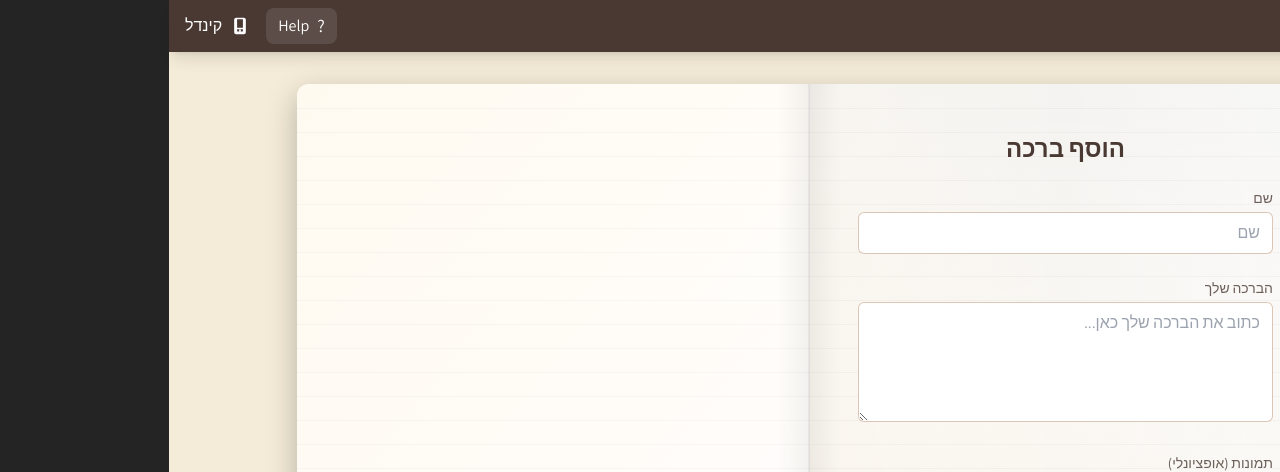
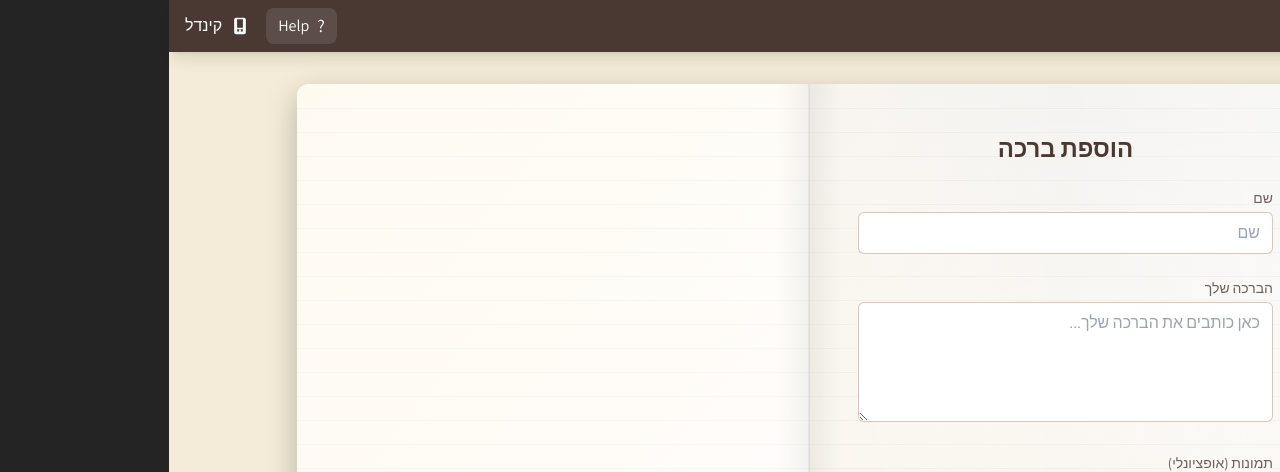
Before and after one commit to amirgal/mayush, a React (Vite) app: page / in a window 1280 px wide. Both pictures are taken after a click on the button "Add new message". Shown: the top 472 px of the page. Built offline with nearby package versions, Linux system fonts and the light colour scheme; no server answers.

Commit message:
refactor: update Hebrew text labels in book form and kindle view

```diff
--- a/src/components/messages/BookFormPage.tsx
+++ b/src/components/messages/BookFormPage.tsx
@@ -44,7 +44,7 @@ const BookFormPage: React.FC<BookFormPageProps> = ({
   return (
     <div className={`relative z-[1] flex-1 ${isMobile ? '' : 'p-4'}`}>
       <h2 className="text-2xl font-bold mb-6 text-book-dark text-center">
-        {message ? 'ערוך ברכה' : 'הוסף ברכה'}
+        {message ? 'עריכת ברכה' : 'הוספת ברכה'}
       </h2>
 
       <form onSubmit={handleSubmit} className="space-y-6">
@@ -65,7 +65,7 @@ const BookFormPage: React.FC<BookFormPageProps> = ({
           <textarea
             value={content}
             onChange={(e) => setContent(e.target.value)}
-            placeholder="כתוב את הברכה שלך כאן..."
+            placeholder="כאן כותבים את הברכה שלך..."
             className="w-full px-3 py-2 border rounded-md focus:outline-none min-h-[120px] resize-y bg-white border-book-accent/30 focus:border-book-accent text-right"
             disabled={isSubmitting}
             required
@@ -96,7 +96,7 @@ const BookFormPage: React.FC<BookFormPageProps> = ({
             className="px-4 py-2 bg-book-accent text-white rounded-md hover:bg-book-dark transition-colors"
             disabled={isSubmitting}
           >
-            {isSubmitting ? 'שומר...' : message ? 'עדכן ברכה' : 'שלח ברכה'}
+            {isSubmitting ? 'שומר...' : message ? 'שמירה' : 'הוספה'}
           </button>
         </div>
       </form>
--- a/src/components/messages/KindleView.tsx
+++ b/src/components/messages/KindleView.tsx
@@ -272,7 +272,7 @@ const KindleView: FC<KindleViewProps> = ({ messages }) => {
                         <textarea
                           value={formContent}
                           onChange={(e) => setFormContent(e.target.value)}
-                          placeholder="כתוב את הברכה שלך כאן..."
+                          placeholder="כאן כותבים את הברכה שלך..."
                           className="w-full px-3 py-2 border border-gray-300 rounded-md bg-[#f6f6f6] min-h-[120px] resize-y text-right"
                           disabled={isSubmitting}
                           required
```
